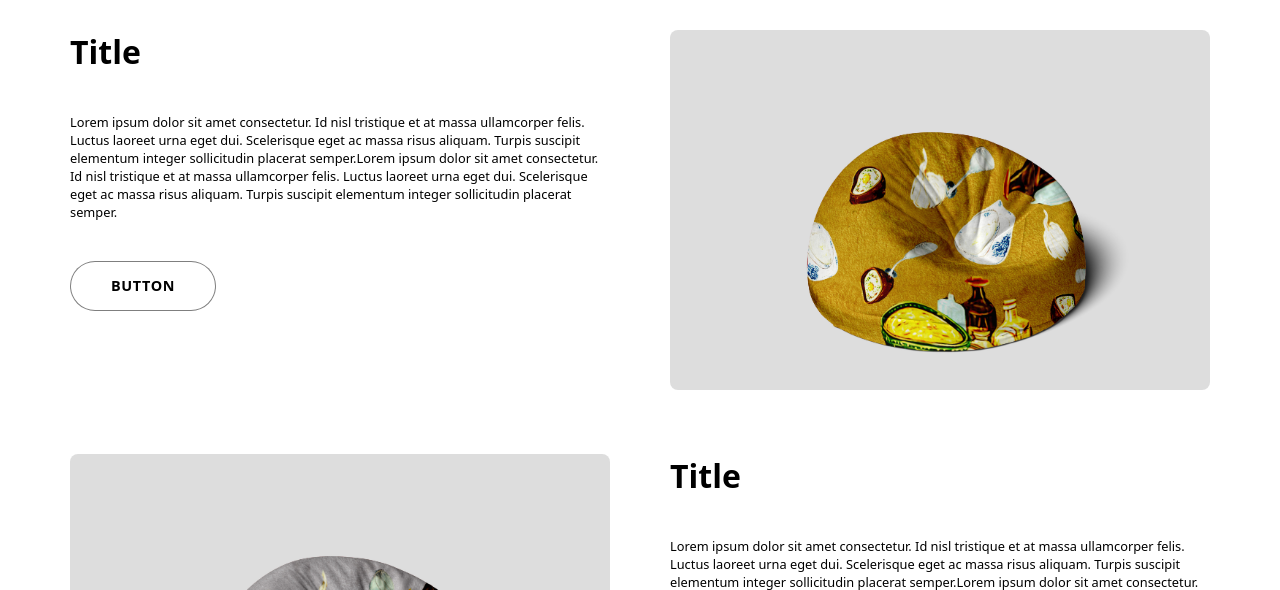
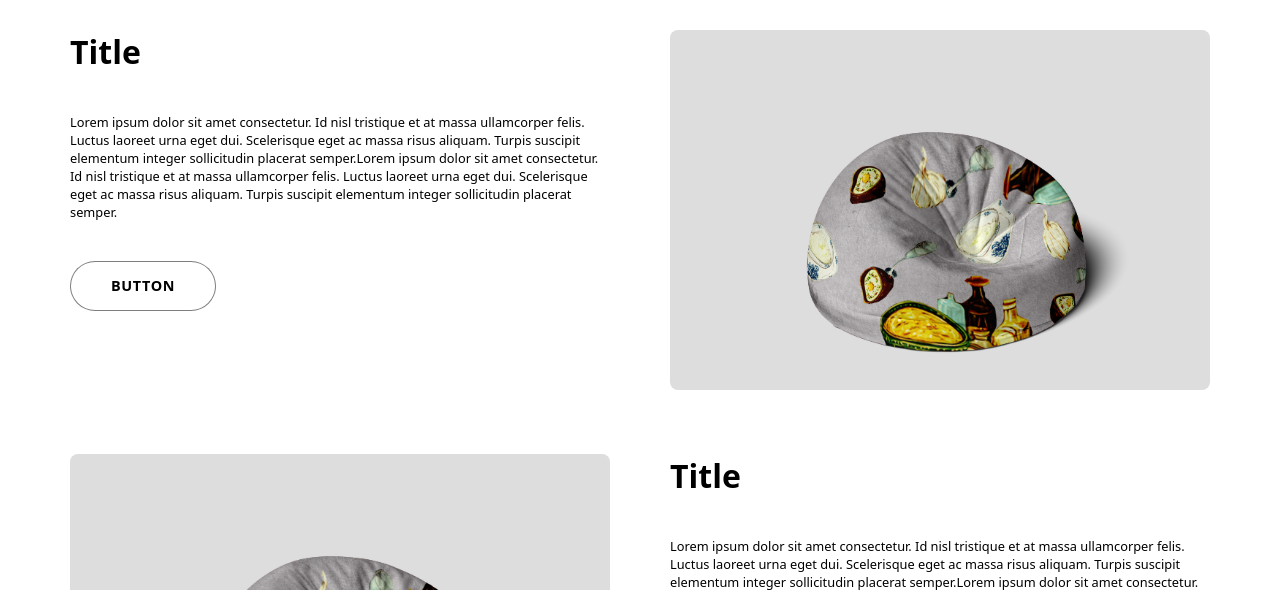
Before and after one commit to JstDan/Test-project, a plain HTML site: page index.html in a window 1280 px wide. Shown: the part 728-1318 px from the top of the page. Drawn offline with Linux system fonts and the light colour scheme.

Commit message:
updatedd

```diff
--- a/index.html
+++ b/index.html
@@ -64,7 +64,7 @@
           </div>
         </div>
         <div class="firstSectionImageContainer">
-          <img src="images/image1.jpg" alt="imageSection1" class="firstSectionImage">
+          <img src="images/image2.jpg" alt="imageSection2" class="firstSectionImage">
         </div>
       </div>
     </div>
```
